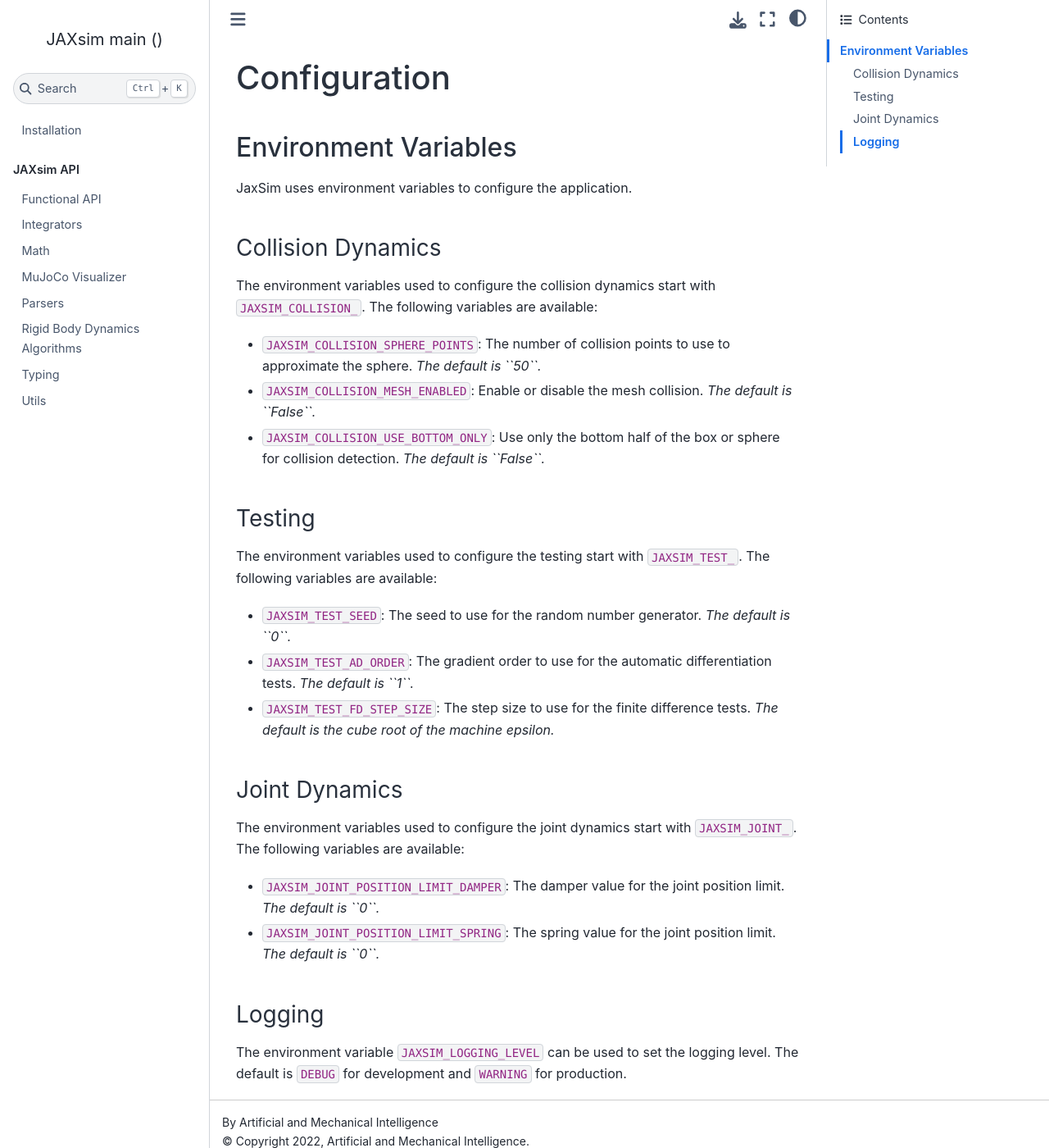
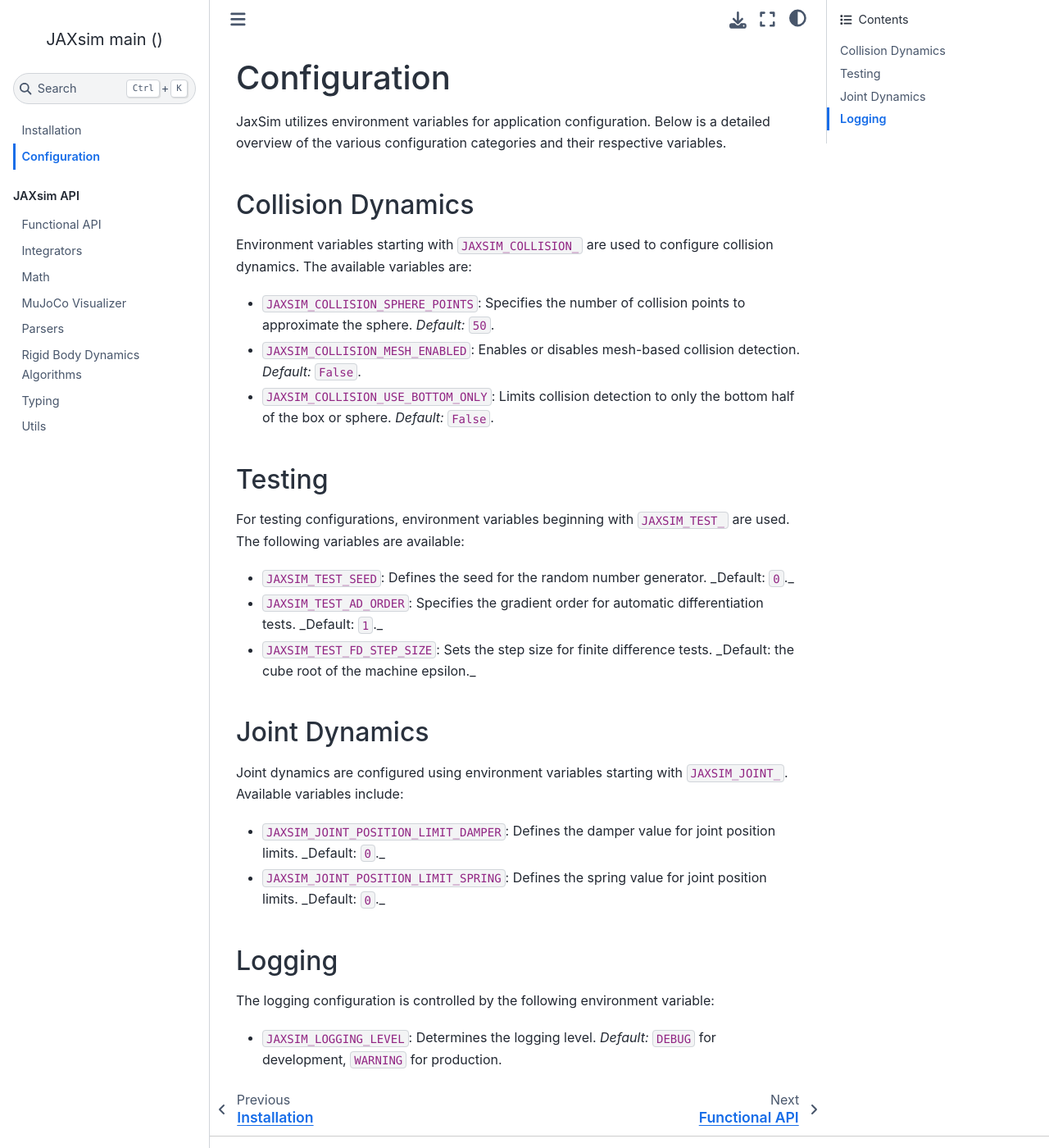
Before and after one commit to ami-iit/jaxsim, a Sphinx documentation site: the page built from docs/guide/configuration.rst, in a window 1280 px wide and 1400 px high. Shown: the whole window at 82% size. Built offline with Sphinx 7.4.7 and the Sphinx Book theme 1.1.4, drawn with Linux system fonts in a browser that asks for light colours; pages that are not in the unit, such as notebooks, are missing from menus; the version number could not be read and is left out.

Commit message:
Add configuration guide link to documentation index

```diff
--- a/docs/guide/configuration.rst
+++ b/docs/guide/configuration.rst
@@ -1,44 +1,54 @@
 Configuration
 =============
 
-.. _configuration:
+JaxSim utilizes environment variables for application configuration. Below is a detailed overview of the various configuration categories and their respective variables.
 
-Environment Variables
----------------------
-
-JaxSim uses environment variables to configure the application.
 
 Collision Dynamics
 ~~~~~~~~~~~~~~~~~~
 
-The environment variables used to configure the collision dynamics start with
-``JAXSIM_COLLISION_``. The following variables are available:
+Environment variables starting with ``JAXSIM_COLLISION_`` are used to configure collision dynamics. The available variables are:
 
-- ``JAXSIM_COLLISION_SPHERE_POINTS``: The number of collision points to use to approximate the sphere. *The default is ``50``.*
-- ``JAXSIM_COLLISION_MESH_ENABLED``: Enable or disable the mesh collision. *The default is ``False``.*
-- ``JAXSIM_COLLISION_USE_BOTTOM_ONLY``: Use only the bottom half of the box or sphere for collision detection. *The default is ``False``.*
+- ``JAXSIM_COLLISION_SPHERE_POINTS``: Specifies the number of collision points to approximate the sphere.
+  *Default:* ``50``.
+
+- ``JAXSIM_COLLISION_MESH_ENABLED``: Enables or disables mesh-based collision detection.
+  *Default:* ``False``.
+
+- ``JAXSIM_COLLISION_USE_BOTTOM_ONLY``: Limits collision detection to only the bottom half of the box or sphere.
+  *Default:* ``False``.
+
 
 Testing
 ~~~~~~~
 
-The environment variables used to configure the testing start with
-``JAXSIM_TEST_``. The following variables are available:
+For testing configurations, environment variables beginning with ``JAXSIM_TEST_`` are used. The following variables are available:
 
-- ``JAXSIM_TEST_SEED``: The seed to use for the random number generator. *The default is ``0``.*
-- ``JAXSIM_TEST_AD_ORDER``: The gradient order to use for the automatic differentiation tests. *The default is ``1``.*
-- ``JAXSIM_TEST_FD_STEP_SIZE``: The step size to use for the finite difference tests. *The default is the cube root of the machine epsilon.*
+- ``JAXSIM_TEST_SEED``: Defines the seed for the random number generator.
+  _Default: ``0``._
+
+- ``JAXSIM_TEST_AD_ORDER``: Specifies the gradient order for automatic differentiation tests.
+  _Default: ``1``._
+
+- ``JAXSIM_TEST_FD_STEP_SIZE``: Sets the step size for finite difference tests.
+  _Default: the cube root of the machine epsilon._
+
 
 Joint Dynamics
 ~~~~~~~~~~~~~~
+Joint dynamics are configured using environment variables starting with ``JAXSIM_JOINT_``. Available variables include:
 
-The environment variables used to configure the joint dynamics start with
-``JAXSIM_JOINT_``. The following variables are available:
+- ``JAXSIM_JOINT_POSITION_LIMIT_DAMPER``: Defines the damper value for joint position limits.
+  _Default: ``0``._
 
-- ``JAXSIM_JOINT_POSITION_LIMIT_DAMPER``: The damper value for the joint position limit. *The default is ``0``.*
-- ``JAXSIM_JOINT_POSITION_LIMIT_SPRING``: The spring value for the joint position limit. *The default is ``0``.*
+- ``JAXSIM_JOINT_POSITION_LIMIT_SPRING``: Defines the spring value for joint position limits.
+  _Default: ``0``._
+
 
 Logging
 ~~~~~~~
 
-The environment variable ``JAXSIM_LOGGING_LEVEL`` can be used to set the logging level.
-The default is ``DEBUG`` for development and ``WARNING`` for production.
+The logging configuration is controlled by the following environment variable:
+
+- ``JAXSIM_LOGGING_LEVEL``: Determines the logging level.
+  *Default:* ``DEBUG`` for development, ``WARNING`` for production.
--- a/docs/index.rst
+++ b/docs/index.rst
@@ -70,6 +70,7 @@
   :hidden:
 
   guide/install
+  guide/configuration
 
   examples
 
```
